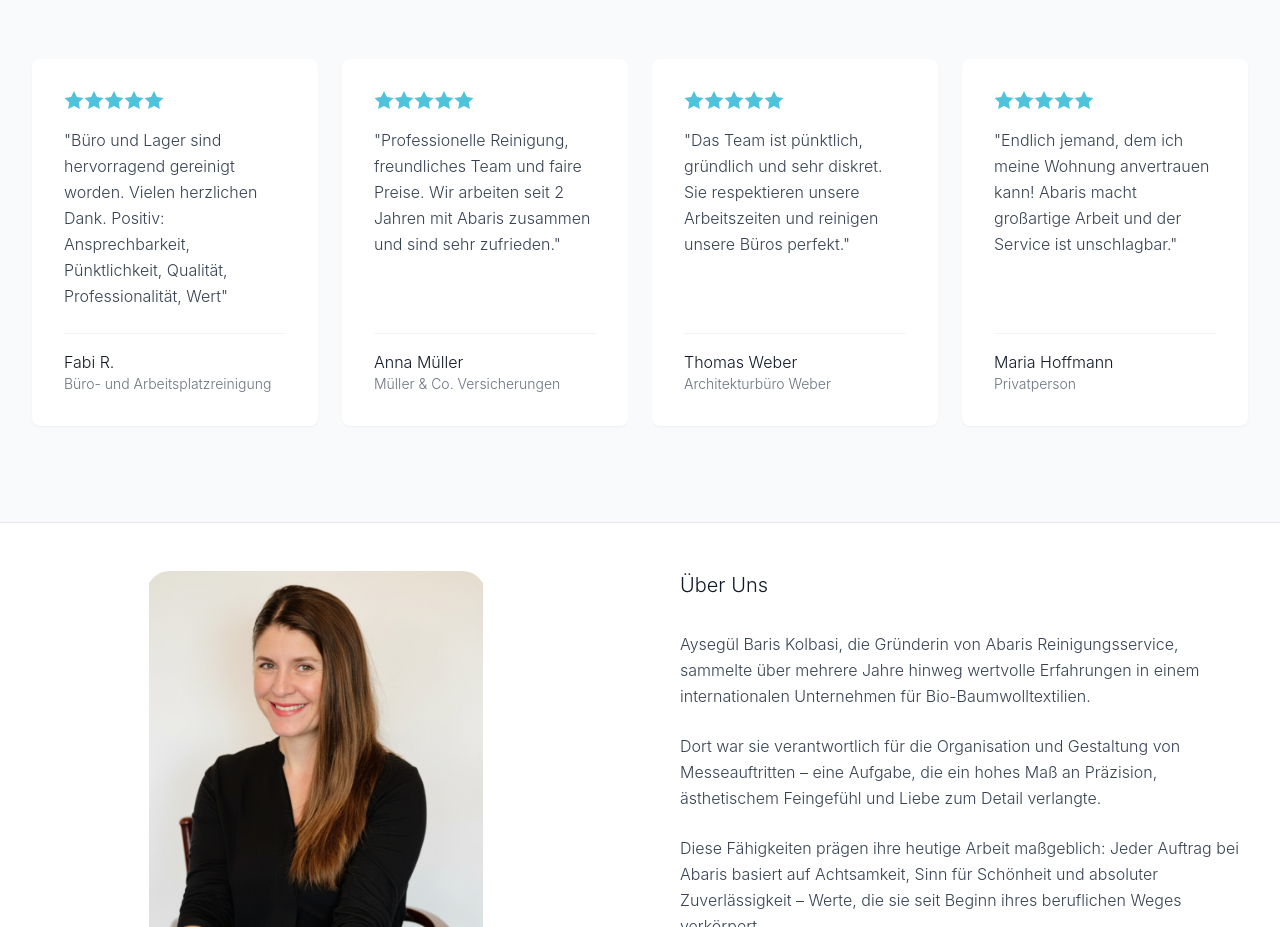
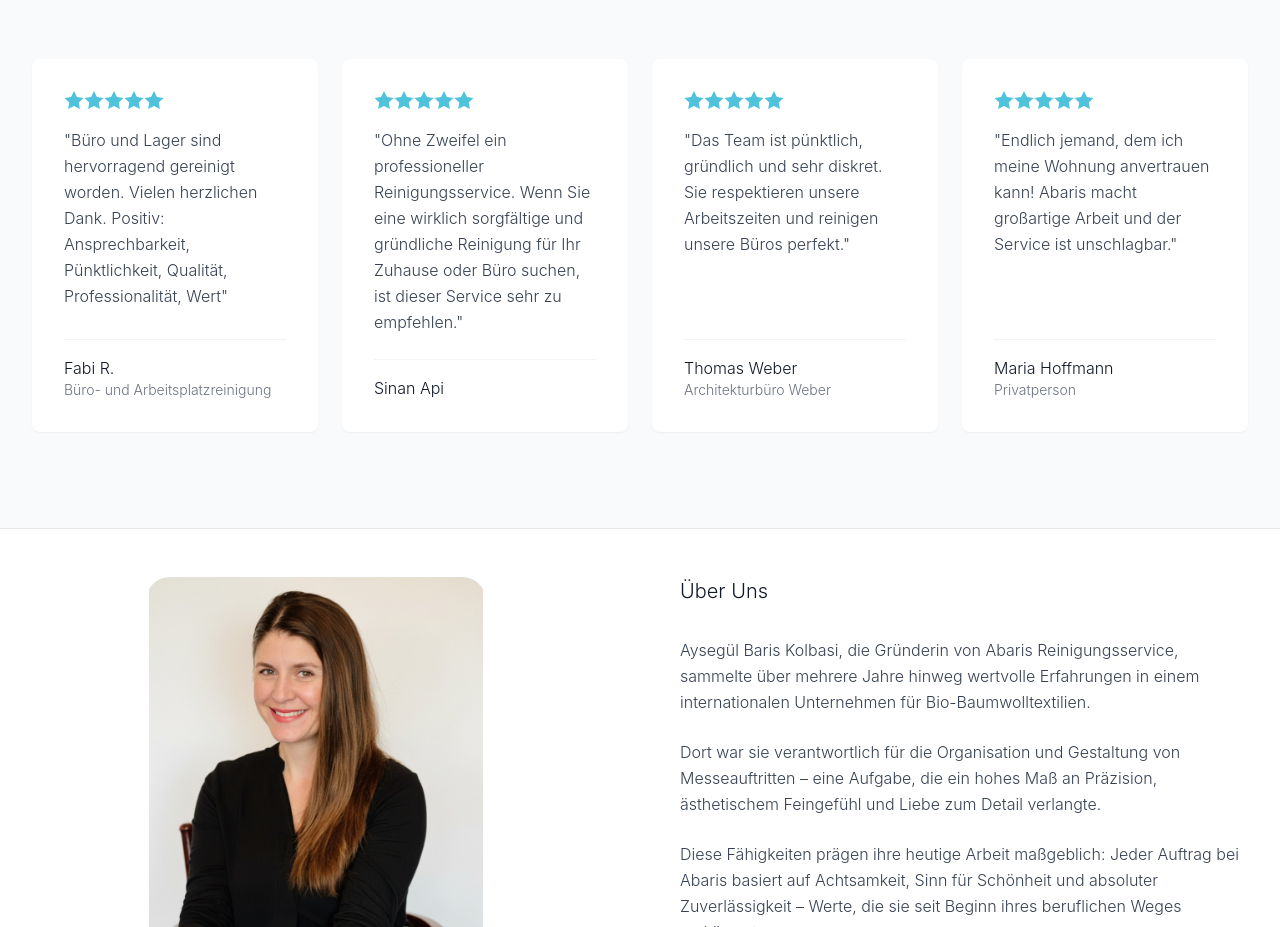
Before and after one commit to ecoezer/abaris, a React (Vite) app: page / in a window 1280 px wide. Shown: the part 2060-2987 px from the top of the page. Built offline with nearby package versions, Linux system fonts and the light colour scheme.

Commit message:
Updated Testimonials.jsx

```diff
--- a/src/components/Testimonials.jsx
+++ b/src/components/Testimonials.jsx
@@ -9,9 +9,9 @@ function Testimonials() {
       rating: 5
     },
     {
-      name: 'Anna Müller',
-      company: 'Müller & Co. Versicherungen',
-      text: 'Professionelle Reinigung, freundliches Team und faire Preise. Wir arbeiten seit 2 Jahren mit Abaris zusammen und sind sehr zufrieden.',
+      name: 'Sinan Api',
+      company: '',
+      text: 'Ohne Zweifel ein professioneller Reinigungsservice. Wenn Sie eine wirklich sorgfältige und gründliche Reinigung für Ihr Zuhause oder Büro suchen, ist dieser Service sehr zu empfehlen.',
       rating: 5
     },
     {
```
